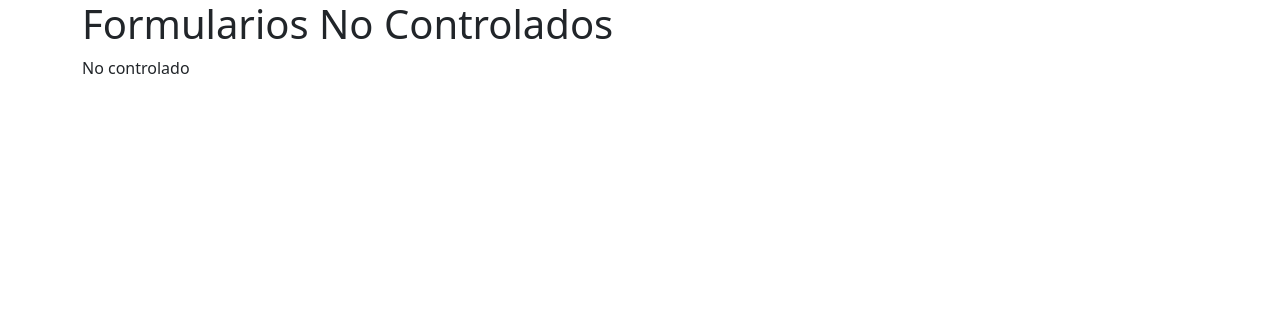
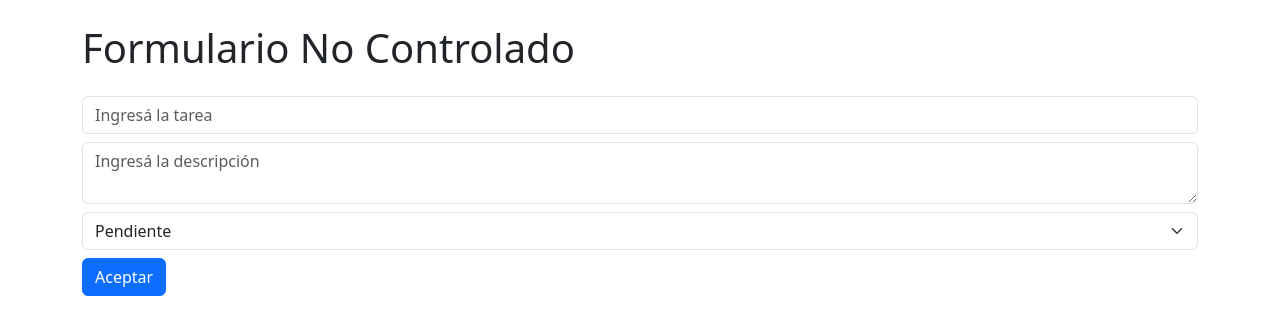
Before and after one commit to YCastEmm/React-JS, a React (Vite) app in the folder 02 - formularios-react/: page / in a window 1280 px wide. Shown: the top 334 px of the page. Built offline with nearby package versions, Linux system fonts and the light colour scheme.

Commit message:
Agregado Formulario no controlado

```diff
--- a/02 - formularios-react/src/App.jsx
+++ b/02 - formularios-react/src/App.jsx
@@ -3,7 +3,7 @@ import { NoControlado } from "./components/no-controlado";
 let App = () => {
     return (
         <div className="container">
-            <h1>Formularios No Controlados</h1>
+            <h1 className="mt-4">Formulario No Controlado</h1>
             <NoControlado></NoControlado>
         </div>
     );
--- a/02 - formularios-react/src/components/no-controlado.jsx
+++ b/02 - formularios-react/src/components/no-controlado.jsx
@@ -1 +1,82 @@
-export let NoControlado = () => { return "No controlado" }
+import { useRef, useState } from "react";
+
+export let NoControlado = () => {
+
+    /*  • useRef se utiliza para hacer referencia a un elemento DOM o a un valor mutable dentro de un componente funcional de React.
+        • En lugar de usar referencias directas al DOM como document.getElementById en JS, useRef proporciona una forma segura de acceder a los nodos del DOM y otros valores   que persisten a lo largo del ciclo de vida del componente.
+        • useRef devuelve un objeto ref con la propiedad "current" establecida inicialmente con el valor inicial que proporcionaste.
+    */
+
+    let formulario = useRef(null)
+
+    // Useo un useState para generar un mensaje de error
+    let [error, setError] = useState("")
+
+
+    let manejarClic = (e) =>{
+        // Se previene el comportamiento por default del formulario pasando el evento submit como argumento y ejecutando la función preventDefault()
+        e.preventDefault()
+
+        // Al inicio borro todo el contenido de setError, para dejarlo en blanco
+        setError("")
+
+        // Como useRef siempre devuelve un objeto con la propiedad current, debo acceder a ella
+        console.log(formulario.current);
+
+        // Uso el método new FormData para levantar los datos del formulario
+        let data = new FormData(formulario.current)
+
+        // Cuando se combina entries() con el operador de propagación ..., lo que sucede es que el iterable devuelto por entries() se descompone en elementos individuales y se pasa como argumentos separados a la función console.log()
+        console.log(...data.entries());
+
+        // Para que sea más fácil de leer los datos, llamo al objeto global de Object que tiene el método fromEntries()
+        let dataObjeto = Object.fromEntries(data)
+        console.log(dataObjeto)
+
+
+        let {titulo, descripcion, state} = dataObjeto
+
+
+        // Valido los datos
+
+        if (!titulo.trim() || !descripcion.trim() || !state.trim()) return setError(<p className="d-block mt-2 text-danger">Ha ocurrido un error al procesar la solicitud.</p>)
+
+        // Desestructuro el dataObjeto
+        console.log(titulo, descripcion, state);
+
+    }
+
+
+
+    return (
+
+        // ref: este atributo es el que se encarga de pasar la referencia al useRef
+        // onSubmit: En React, el evento onSubmit pasa automáticamente el evento como parámetro, sin necesidad de pasarlo al llamar a maneraClic()
+        <form onSubmit={manejarClic} ref={formulario}>
+            <input
+                type="text"
+                placeholder="Ingresá la tarea"
+                className="form-control mb-2 mt-4 "
+                name="titulo"
+            />
+            <textarea
+                className="form-control mb-2"
+                placeholder="Ingresá la descripción"
+                name="descripcion"
+            />
+            <select name="state" id="" className="form-select mb-2">
+                <option value="Pendiente">Pendiente</option>
+                <option value="Completado">Completado</option>
+            </select>
+            <button type="submit" className="btn btn-primary">
+                Aceptar
+            </button>
+            {
+                error !== "" && error
+            }
+        </form>
+    );
+};
+
+// El atributo name es necesario para recopilar los datos mediante formData
+// Para mostrar un texto dentro del textarea en JSX se debe ingresar el mismo en el atributo value
```
